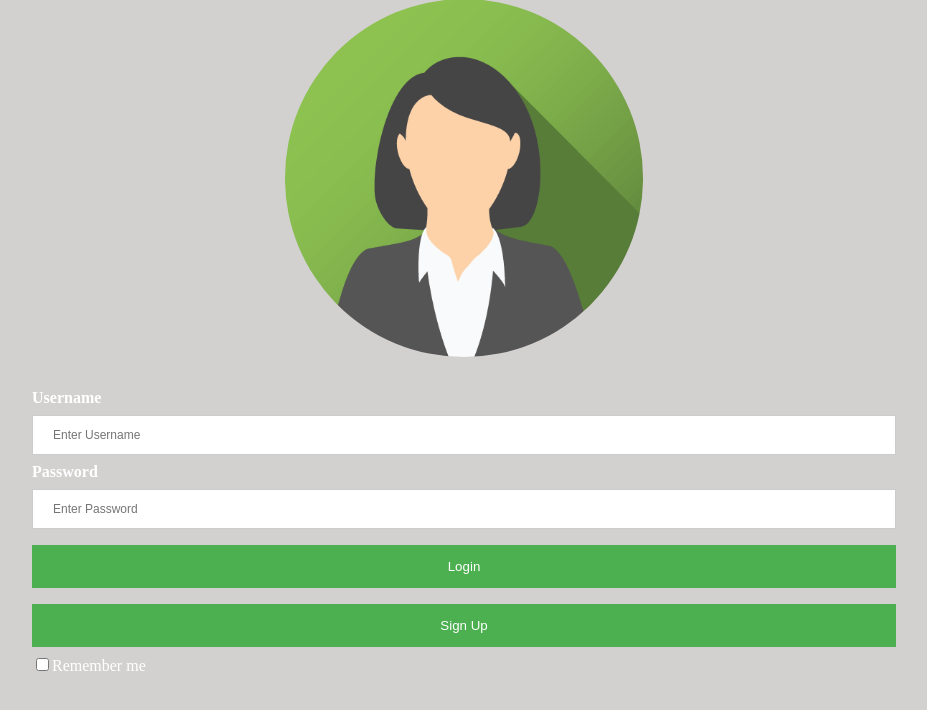
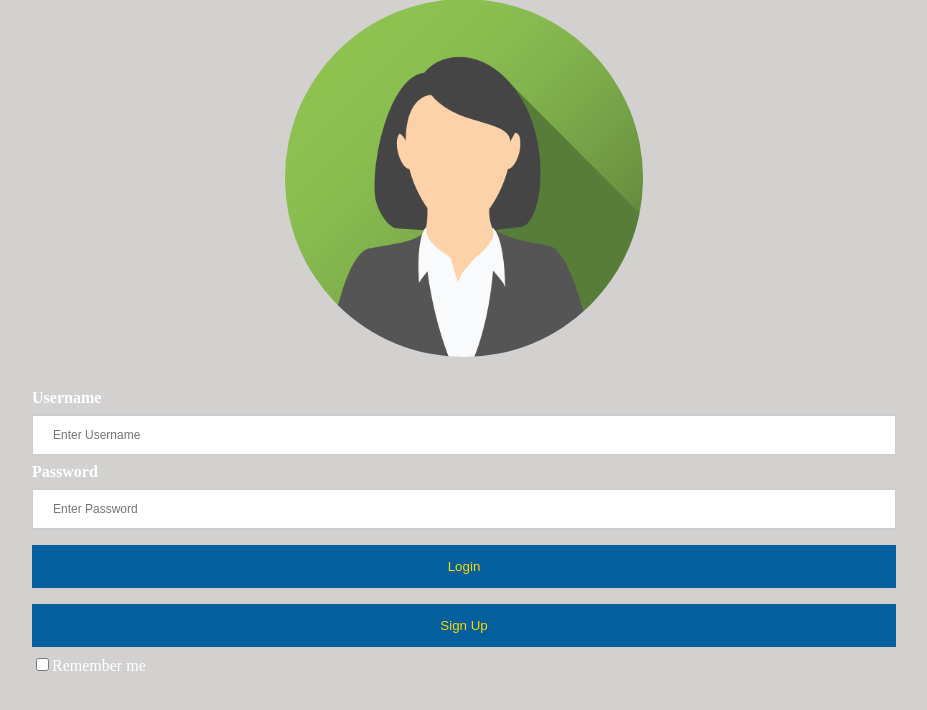
Before and after one commit to vladmihociu/twproject, a PHP site: page /index.php in a window 1280 px wide. Shown: the part 72-782 px from the top of the page, without its empty margins (176-1103 px from the left). Run offline with PHP 8.4, Linux system fonts and the light colour scheme.

Commit message:
Changed the login page styles
Changed the login page styles because of the new image.

```diff
--- a/css/style.css
+++ b/css/style.css
@@ -184,6 +184,7 @@ border-radius: 10px;
 
 .msgln { margin:0 0 2px 0; }
 
+
 /* Style for login page*/
 
 input[type=text], input[type=password] {
@@ -196,8 +197,8 @@ input[type=text], input[type=password] {
 }
 
 button {
-    background-color: #4CAF50;
-    color: white;
+    background-color: #045f9f;
+    color: gold;
     padding: 14px 20px;
     margin: 8px 0;
     border: none;
```
